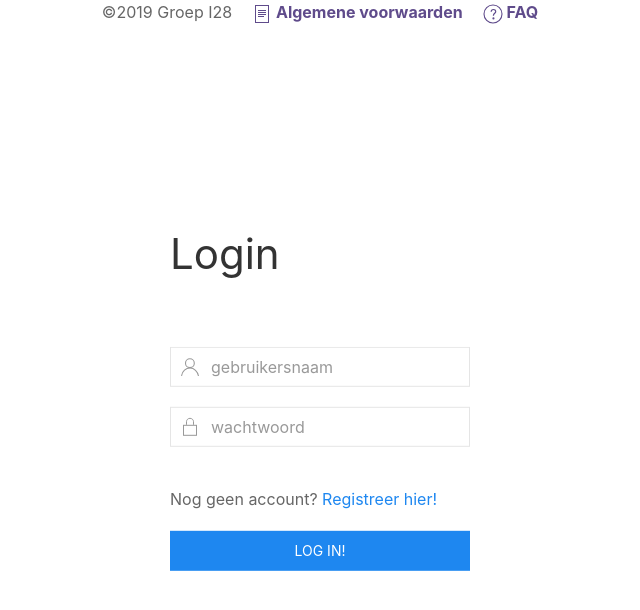
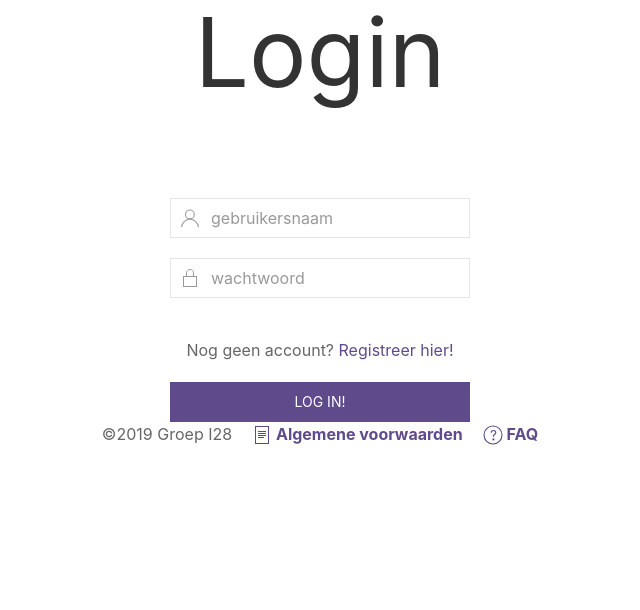
Before and after one commit to han-i28/I-Project, a PHP site: template view/userlogin.php in a window 1280 px wide. Shown: the top 610 px of the page, without its empty margins (320-960 px from the left). Run offline with PHP 8.4, Linux system fonts and the light colour scheme; the template is opened without the code that fills it, so the values that code supplies are empty; some libraries are stand-ins or nearby versions.

Commit message:
kleine fixes
Login page footer fix;
Login page color update;
antwoord met hoofdletter.

```diff
--- a/assets/css/style.css
+++ b/assets/css/style.css
@@ -18,6 +18,18 @@ ul{
 
 hr{
     border-color: #5f4b8b;
+}
+
+.loginknop {
+    background-color: #5f4b8b;
+}
+
+a {
+    color: #5f4b8b;
+}
+
+.loginknop:hover {
+    background-color: #3c2e58;
 }
 
 .zoekbalk {
--- a/view/userlogin.php
+++ b/view/userlogin.php
@@ -1,17 +1,20 @@
+<div class="uk-container">
+	<h1 class="uk-heading-large uk-text-center">Login</h1><br/>
     <?php
         if (isset($this->vars['error_input'])) {
-    echo '</br></br>';
+            echo '';
             if($this->vars['error_input'] == "empty_fields") {
                 echo '<div class="uk-alert-danger" style="margin-left: 30%; margin-right: 30%; text-align: center;" uk-alert>Niet alle velden zijn ingevuld.</div>';
             }
             if($this->vars['error_input'] == "wrong_input") {
                 echo '<div class="uk-alert-danger" style="margin-left: 30%; margin-right: 30%; text-align: center;" uk-alert>Één of meerdere velden zijn verkeerd ingevuld.</div>';
             }
+        } else {
+            echo '<br/><br/>';
         }
+
     ?>
-<div class="uk-container uk-position-center">
-	<h1>Login</h1></br></br>
-    <form action="" method="post" class="uk-form">
+    <form action="" method="post" class="uk-form uk-text-center">
         <div class="uk-margin">
             <div class="uk-inline">
                 <span class="uk-form-icon" uk-icon="icon: user"></span>
@@ -26,7 +29,7 @@ if (isset($this->vars['error_input'])) {
         </div>
         <p class="uk-flex uk-flex-center"></p>Nog geen account? <a href="<?php echo SITEURL . "registreren" ?>">Registreer hier!</a></p>
         <div class="uk-flex uk-flex-center">
-            <button class="uk-button uk-button-primary uk-width" name="login_submit" type="submit">Log in!</button>
+            <button class="uk-button uk-button-primary uk-width-medium loginknop" name="login_submit" type="submit">Log in!</button>
         </div>
     </form>
 </div>
--- a/view/userregistreren.php
+++ b/view/userregistreren.php
@@ -126,7 +126,7 @@ if (isset($this->vars['error_input'])) {
             </div>
             <div class="uk-width-1-1"> <!--uk-width-1-2@s-->
                 <div class="uk-form-controls uk-margin-top" style="margin-left: 35%; margin-right: 32%;">
-                    <input class="uk-input" name="antwoordtekst" id="antwoordtekst" type="text" maxlength="20" placeholder="antwoord... *">
+                    <input class="uk-input" name="antwoordtekst" id="antwoordtekst" type="text" maxlength="20" placeholder="Antwoord... *">
                 </div>
             </div>
             <button class="uk-button uk-margin-top" style="margin-left: calc(50% - 45px); margin-right: 32%;" type="submit" name="signup_submit">Sign up</button>
```
Lines whose indentation alone changed are shown as unchanged.
